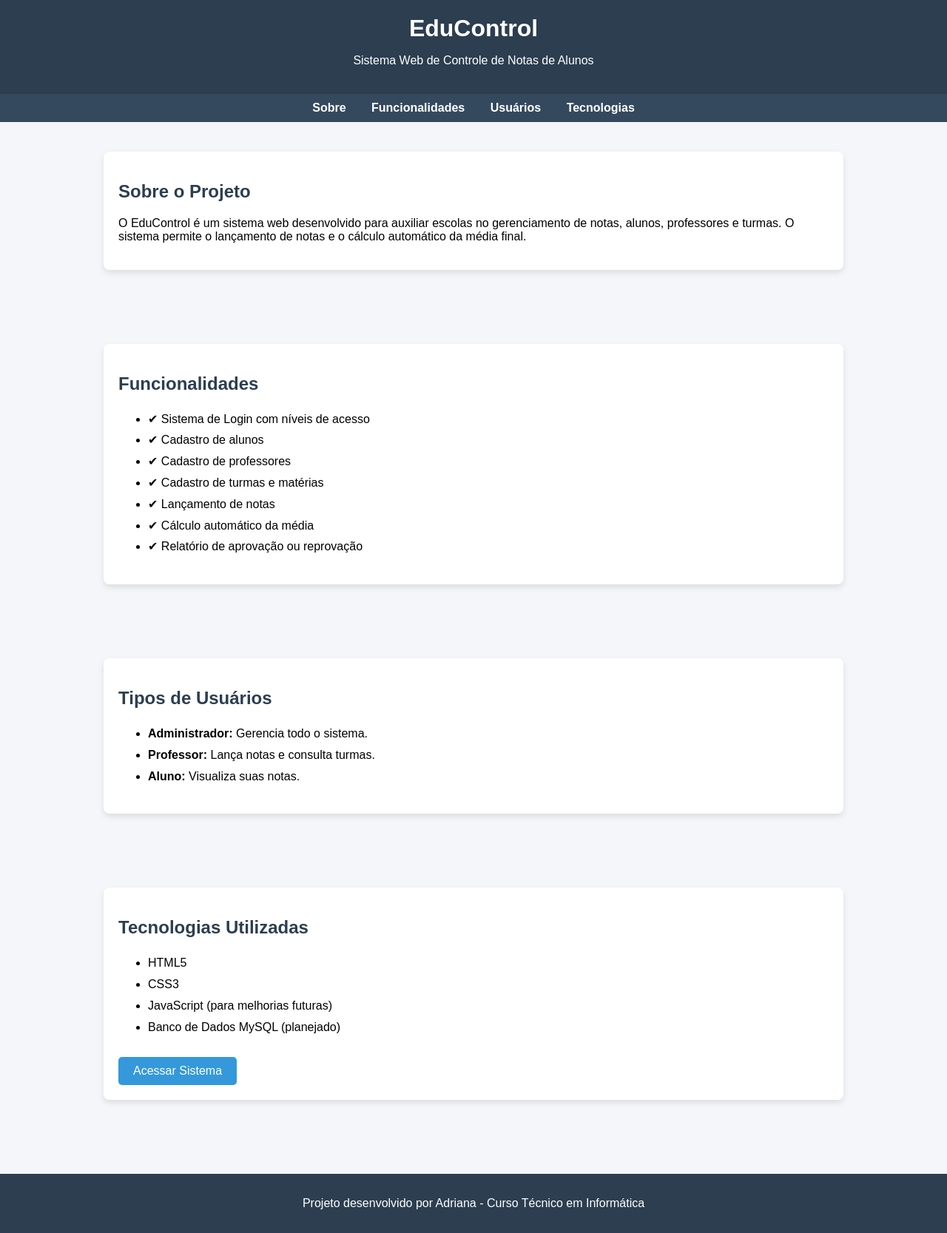
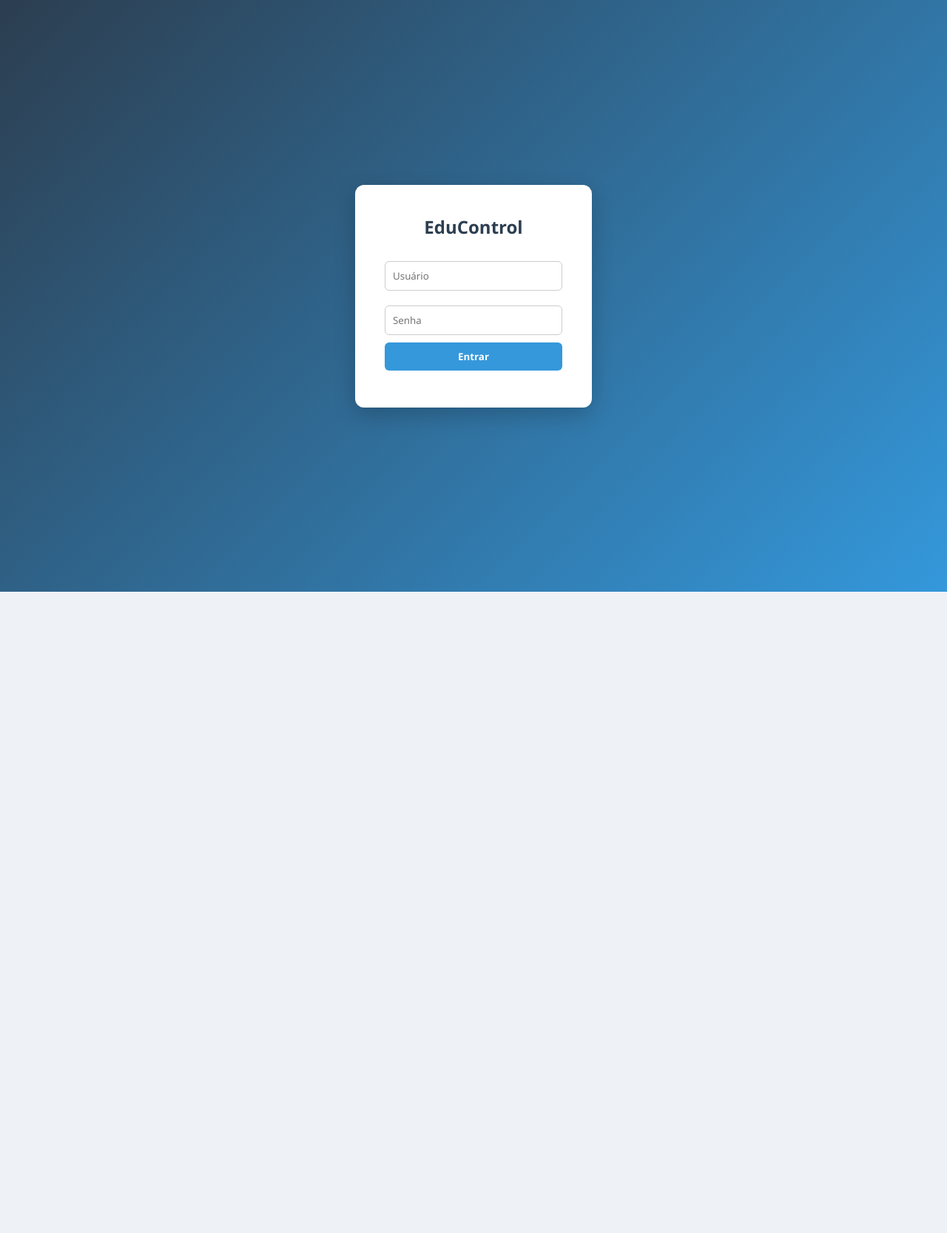
Before and after one commit to adrianarss78-cmd/adrianarss78-cmd.github.io, a plain HTML site: page index.html in a window 1280 px wide. Shown: the whole page at 74% size. After the commit the page ends 800 px from the top, so only its background shows below. Drawn offline with Linux system fonts and the light colour scheme.

Commit message:
Update index.html

```diff
--- a/index.html
+++ b/index.html
@@ -2,164 +2,177 @@
 <html lang="pt-br">
 <head>
 <meta charset="UTF-8">
-    <title>EduControl - Sistema de Controle de Notas</title>
+<meta name="viewport" content="width=device-width, initial-scale=1.0">
+<title>EduControl - Sistema</title>
 
 <style>
-        body {
-            font-family: Arial, Helvetica, sans-serif;
-            margin: 0;
-            padding: 0;
-            background-color: #f4f6f9;
+*{
+    margin:0;
+    padding:0;
+    box-sizing:border-box;
+    font-family: 'Segoe UI', sans-serif;
 }
 
-        header {
-            background-color: #2c3e50;
-            color: white;
-            padding: 20px;
-            text-align: center;
+body{
+    background:#eef2f7;
 }
 
-        header h1 {
-            margin: 0;
+/* LOGIN */
+
+.login-container{
+    height:100vh;
+    display:flex;
+    justify-content:center;
+    align-items:center;
+    background:linear-gradient(135deg,#2c3e50,#3498db);
 }
 
-        nav {
-            background-color: #34495e;
-            padding: 10px;
-            text-align: center;
+.login-box{
+    background:white;
+    padding:40px;
+    border-radius:12px;
+    width:320px;
+    box-shadow:0 10px 30px rgba(0,0,0,0.2);
+    text-align:center;
 }
 
-        nav a {
-            color: white;
-            text-decoration: none;
-            margin: 15px;
-            font-weight: bold;
+.login-box h2{
+    margin-bottom:20px;
+    color:#2c3e50;
 }
 
-        nav a:hover {
-            text-decoration: underline;
+input{
+    width:100%;
+    padding:10px;
+    margin:10px 0;
+    border-radius:6px;
+    border:1px solid #ccc;
 }
 
-        section {
-            padding: 40px;
-            max-width: 1000px;
-            margin: auto;
+button{
+    width:100%;
+    padding:10px;
+    border:none;
+    border-radius:6px;
+    background:#3498db;
+    color:white;
+    font-weight:bold;
+    cursor:pointer;
+    transition:0.3s;
 }
 
-        .card {
-            background-color: white;
-            padding: 20px;
-            margin-bottom: 20px;
-            border-radius: 8px;
-            box-shadow: 0 4px 8px rgba(0,0,0,0.1);
+button:hover{
+    background:#2980b9;
 }
 
-        h2 {
-            color: #2c3e50;
+/* DASHBOARD */
+
+.dashboard{
+    display:none;
 }
 
-        ul {
-            line-height: 1.8;
+.sidebar{
+    width:220px;
+    height:100vh;
+    background:#2c3e50;
+    color:white;
+    position:fixed;
+    padding:20px;
 }
 
-        .button {
-            display: inline-block;
-            padding: 10px 20px;
-            background-color: #3498db;
-            color: white;
-            text-decoration: none;
-            border-radius: 5px;
-            margin-top: 10px;
+.sidebar h3{
+    margin-bottom:20px;
 }
 
-        .button:hover {
-            background-color: #2980b9;
+.sidebar a{
+    display:block;
+    color:white;
+    text-decoration:none;
+    margin:10px 0;
 }
 
-        footer {
-            background-color: #2c3e50;
-            color: white;
-            text-align: center;
-            padding: 15px;
-            margin-top: 40px;
+.sidebar a:hover{
+    color:#3498db;
 }
 
-        @media (max-width: 768px) {
-            section {
-                padding: 20px;
+.content{
+    margin-left:240px;
+    padding:40px;
 }
+
+.card{
+    background:white;
+    padding:20px;
+    border-radius:10px;
+    margin-bottom:20px;
+    box-shadow:0 5px 15px rgba(0,0,0,0.05);
 }
 </style>
 </head>
 
 <body>
 
-<header>
-    <h1>EduControl</h1>
-    <p>Sistema Web de Controle de Notas de Alunos</p>
-</header>
+<!-- LOGIN -->
+<div class="login-container" id="login">
+    <div class="login-box">
+        <h2>EduControl</h2>
+        <input type="text" id="usuario" placeholder="Usuário">
+        <input type="password" id="senha" placeholder="Senha">
+        <button onclick="entrar()">Entrar</button>
+        <p id="erro" style="color:red; margin-top:10px;"></p>
+    </div>
+</div>
 
-<nav>
-    <a href="#sobre">Sobre</a>
-    <a href="#funcionalidades">Funcionalidades</a>
-    <a href="#usuarios">Usuários</a>
-    <a href="#tecnologias">Tecnologias</a>
-</nav>
+<!-- DASHBOARD -->
+<div class="dashboard" id="dashboard">
+    <div class="sidebar">
+        <h3>EduControl</h3>
+        <a href="#">Dashboard</a>
+        <a href="#">Alunos</a>
+        <a href="#">Professores</a>
+        <a href="#">Turmas</a>
+        <a href="#">Notas</a>
+        <a href="#" onclick="sair()">Sair</a>
+    </div>
 
-<section id="sobre">
+    <div class="content">
+        <h2>Painel Administrativo</h2>
+
         <div class="card">
-        <h2>Sobre o Projeto</h2>
-        <p>
-            O EduControl é um sistema web desenvolvido para auxiliar escolas
-            no gerenciamento de notas, alunos, professores e turmas.
-            O sistema permite o lançamento de notas e o cálculo automático da média final.
-        </p>
+            <h3>Total de Alunos</h3>
+            <p>120 cadastrados</p>
         </div>
-</section>
 
-<section id="funcionalidades">
         <div class="card">
-        <h2>Funcionalidades</h2>
-        <ul>
-            <li>✔ Sistema de Login com níveis de acesso</li>
-            <li>✔ Cadastro de alunos</li>
-            <li>✔ Cadastro de professores</li>
-            <li>✔ Cadastro de turmas e matérias</li>
-            <li>✔ Lançamento de notas</li>
-            <li>✔ Cálculo automático da média</li>
-            <li>✔ Relatório de aprovação ou reprovação</li>
-        </ul>
+            <h3>Professores</h3>
+            <p>15 ativos</p>
         </div>
-</section>
 
-<section id="usuarios">
         <div class="card">
-        <h2>Tipos de Usuários</h2>
-        <ul>
-            <li><strong>Administrador:</strong> Gerencia todo o sistema.</li>
-            <li><strong>Professor:</strong> Lança notas e consulta turmas.</li>
-            <li><strong>Aluno:</strong> Visualiza suas notas.</li>
-        </ul>
+            <h3>Turmas</h3>
+            <p>8 turmas registradas</p>
         </div>
-</section>
+    </div>
+</div>
 
-<section id="tecnologias">
-    <div class="card">
-        <h2>Tecnologias Utilizadas</h2>
-        <ul>
-            <li>HTML5</li>
-            <li>CSS3</li>
-            <li>JavaScript (para melhorias futuras)</li>
-            <li>Banco de Dados MySQL (planejado)</li>
-        </ul>
+<script>
+function entrar(){
+    let user = document.getElementById("usuario").value;
+    let pass = document.getElementById("senha").value;
 
-        <a href="#" class="button">Acessar Sistema</a>
-    </div>
-</section>
+    if(user === "admin" && pass === "1234"){
+        document.getElementById("login").style.display = "none";
+        document.getElementById("dashboard").style.display = "block";
+    } else {
+        document.getElementById("erro").innerText = "Usuário ou senha inválidos";
+    }
+}
 
-<footer>
-    <p>Projeto desenvolvido por Adriana - Curso Técnico em Informática</p>
-</footer>
+function sair(){
+    document.getElementById("dashboard").style.display = "none";
+    document.getElementById("login").style.display = "flex";
+}
+</script>
 
 </body>
 </html>
```
Lines whose indentation alone changed are shown as unchanged.
